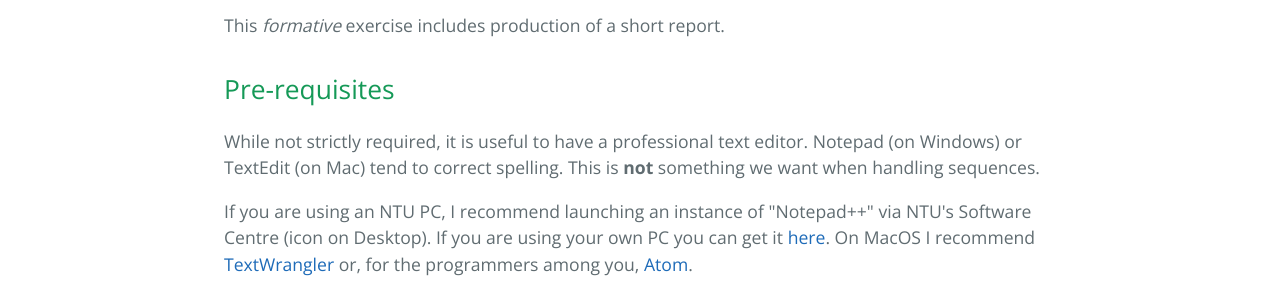
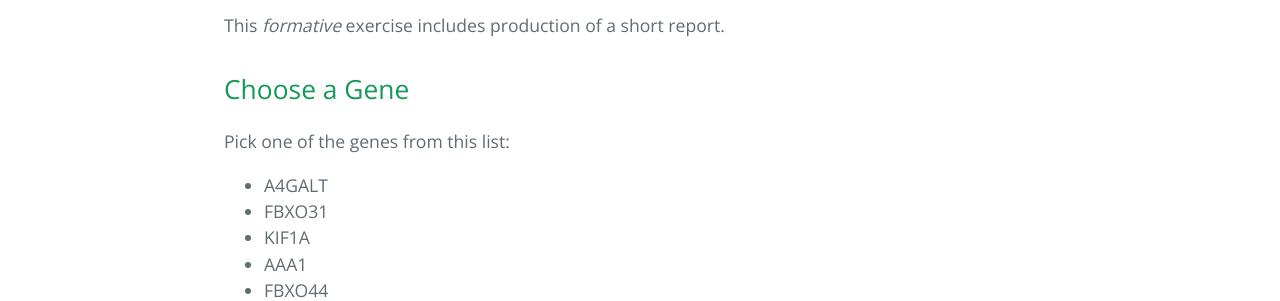
Before and after one commit to tethig/bioinformatics, a plain HTML site: page aligntree.html in a window 1280 px wide. Shown: the part 473-774 px from the top of the page. Drawn offline with nearby package versions, Linux system fonts and the light colour scheme.

Commit message:
Add files via upload

```diff
--- a/aligntree.html
+++ b/aligntree.html
@@ -24,10 +24,6 @@
         <h1>
 <a id="biol33221-sequence-retrieval-and-alignment" class="anchor" href="#biol33221-sequence-retrieval-and-alignment" aria-hidden="true"><span aria-hidden="true" class="octicon octicon-link"></span></a>BIOL33221 Sequence Retrieval and Alignment</h1>
         <p>This <em>formative</em> exercise includes production of a short report.</p>
-        <h2 id="pre-requisites">Pre-requisites</h2>
-        <p>While not strictly required, it is useful to have a professional text editor. Notepad (on Windows) or TextEdit (on Mac) tend to correct spelling. This is <strong>not</strong> something we want when handling sequences.</p>
-        <p>If you are using an NTU PC, I recommend launching an instance of &quot;Notepad++&quot; via NTU&#39;s Software Centre (icon on Desktop). If you are using your own PC you can get it <a href="https://notepad-plus-plus.org">here</a>. On MacOS I recommend
-            <a href="http://www.barebones.com/products/textwrangler/">TextWrangler</a> or, for the programmers among you, <a href="https://atom.io">Atom</a>.</p>
         <h2 id="choose-a-gene">Choose a Gene</h2>
         <p>Pick one of the genes from this list:</p>
         <ul>
```
